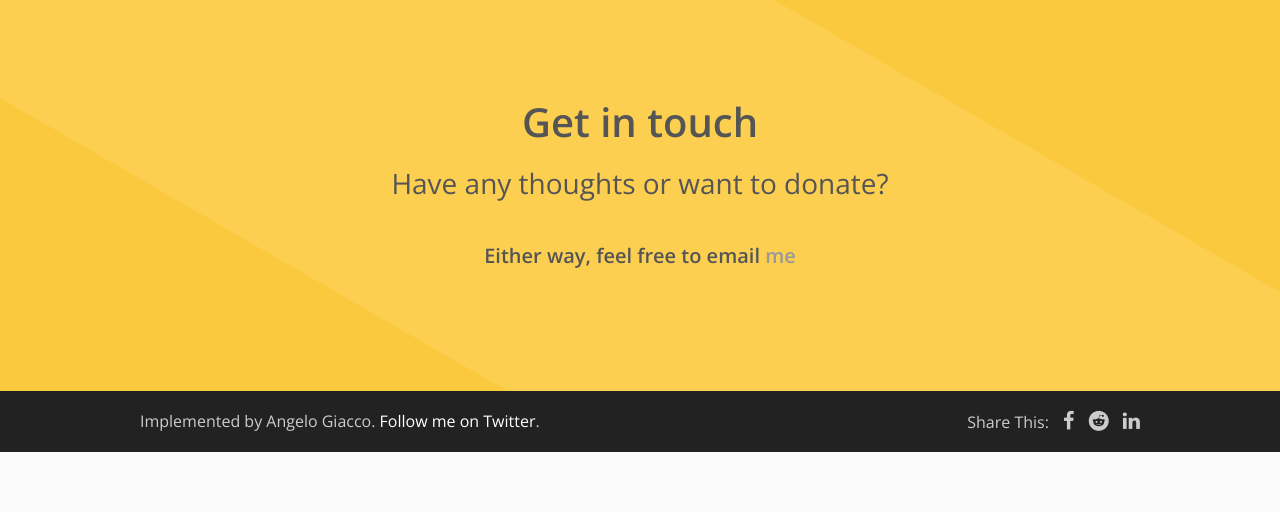
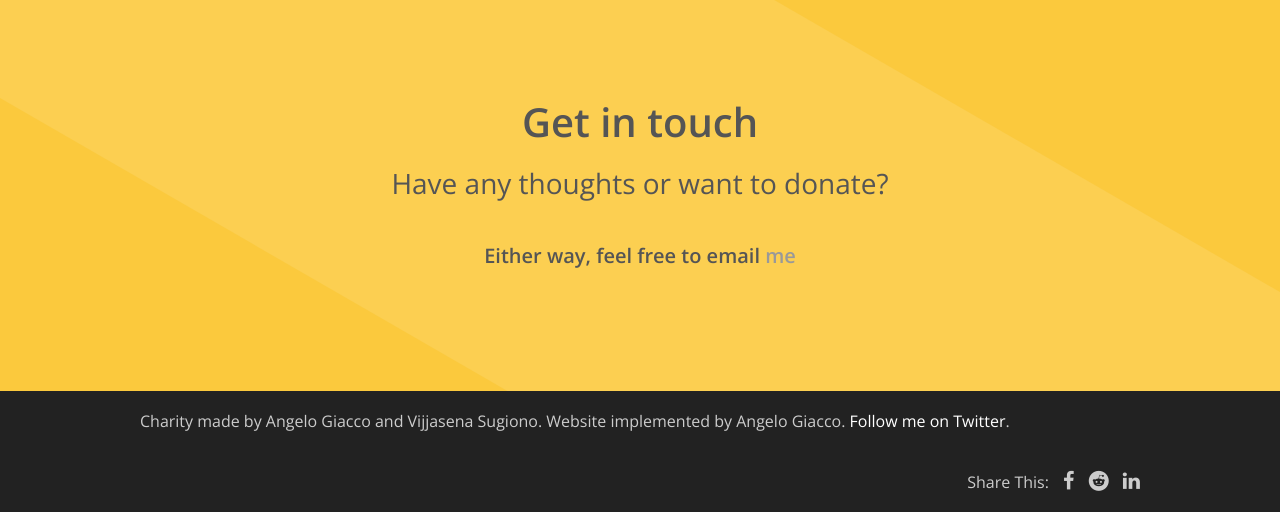
Before and after one commit to AngeloGiacco/volt, a PHP site: page / in a window 1280 px wide. Shown: the part 1975-2487 px from the top of the page. Before the commit the page ends 2427 px from the top, so only its background shows below. Run offline with PHP 8.4, Linux system fonts and the light colour scheme; some libraries are stand-ins or nearby versions.

Commit message:
sena credit

```diff
--- a/index.php
+++ b/index.php
@@ -94,7 +94,7 @@
         <footer>
             <div class="container">
                 <div class="copyright">
-                    <p>Implemented by Angelo Giacco. <a href="http://twitter.com/giaccoangelo" target="_blank">Follow me on Twitter</a>.</p>
+                    <p>Charity made by Angelo Giacco and Vijjasena Sugiono. Website implemented by Angelo Giacco. <a href="http://twitter.com/giaccoangelo" target="_blank">Follow me on Twitter</a>.</p>
                 </div>
                 <div class="social">
                     Share This:
```
Also changed, not shown: 1 other file.
